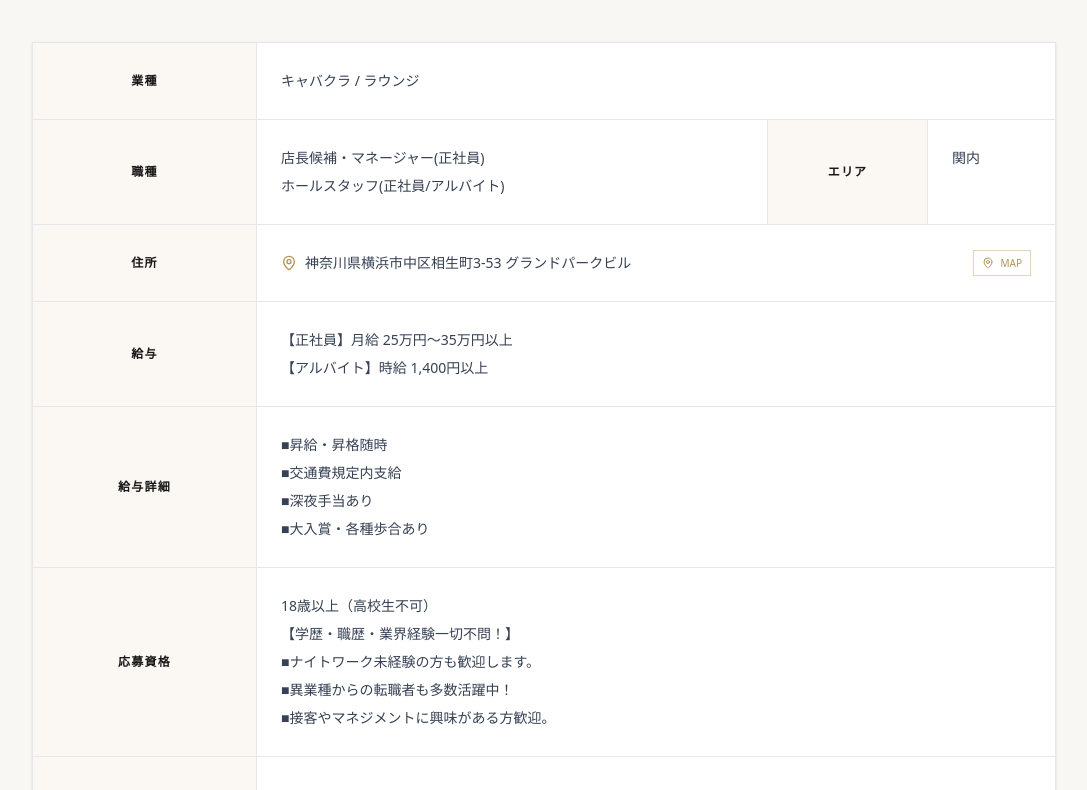
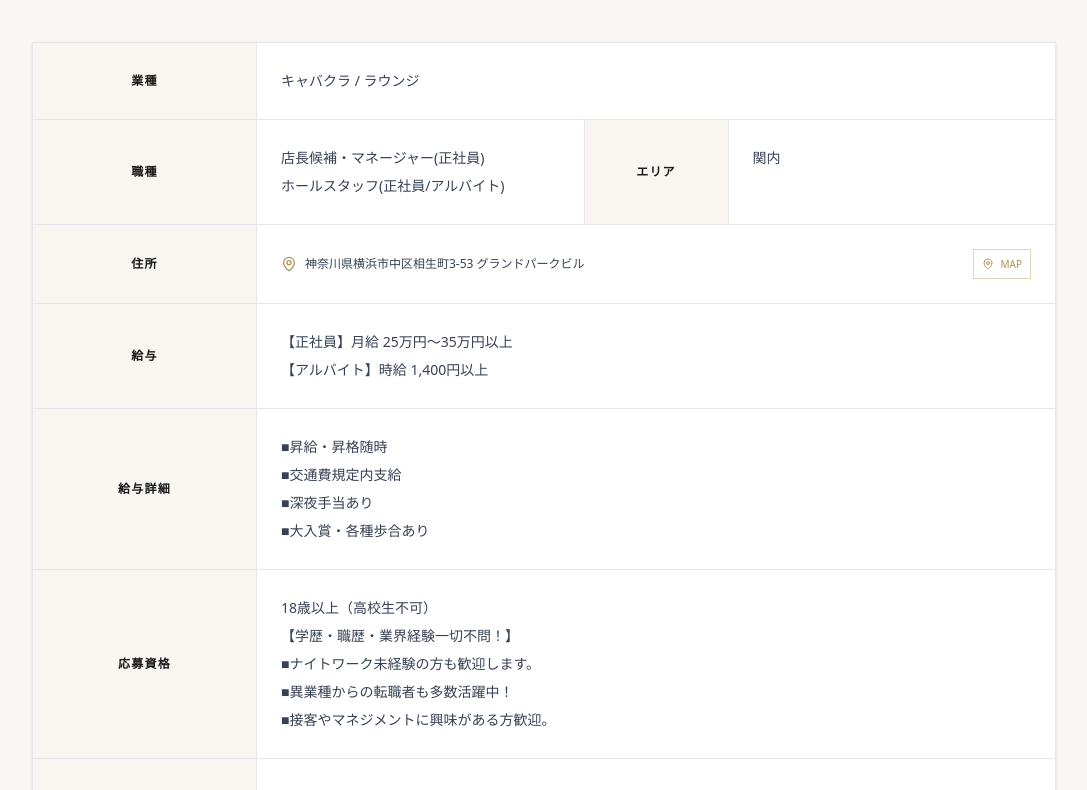
Before and after one commit to SocialBoost1201/Animo, a Next.js app: page /recruit/staff in a window 1280 px wide. Shown: the part 2970-3760 px from the top of the page, without its empty margins (96-1183 px from the left). Built offline with nearby package versions, Linux system fonts and the light colour scheme; no server answers.

Commit message:
fix: improve recruit table mobile responsiveness

```diff
--- a/app/(public)/recruit/cast/page.tsx
+++ b/app/(public)/recruit/cast/page.tsx
@@ -101,15 +101,15 @@ const RECRUIT_DETAILS_DATA: RecruitTableData[] = [
   { label: '業種', value: 'キャバクラ / ラウンジ' },
   { label: '職種', value: 'フロアレディ（キャスト）', subColumn: { label: 'エリア', value: '関内' } },
   { label: '住所', value: (
-    <span className="flex items-center justify-between gap-2 w-full">
-      <span className="flex items-center gap-2">
-        <MapPin className="text-gold w-4 h-4 shrink-0"/>
-        神奈川県横浜市中区相生町3-53 グランドパークビル
+    <span className="flex flex-wrap items-start sm:items-center justify-between gap-2 w-full">
+      <span className="flex items-start gap-2 text-xs leading-relaxed">
+        <MapPin className="text-gold w-4 h-4 shrink-0 mt-0.5"/>
+        <span>神奈川県横浜市中区相生町3-53 グランドパークビル</span>
       </span>
       <a
         href="https://maps.google.com/?q=%E7%A5%9E%E5%A5%88%E5%B7%9D%E7%9C%8C%E6%A8%AA%E6%B5%9C%E5%B8%82%E4%B8%AD%E5%8C%BA%E7%9B%B8%E7%94%9F%E7%94%BA3-53"
         target="_blank" rel="noopener noreferrer"
-        className="flex items-center gap-1 text-[10px] font-serif text-gold border border-gold/40 px-2 py-0.5 hover:bg-gold/10 transition-colors shrink-0"
+        className="inline-flex items-center gap-1 text-[10px] font-serif text-gold border border-gold/40 px-2 py-1 hover:bg-gold/10 transition-colors shrink-0"
       >
         <MapPin className="w-3 h-3" /> MAP
       </a>
--- a/app/(public)/recruit/staff/page.tsx
+++ b/app/(public)/recruit/staff/page.tsx
@@ -97,13 +97,13 @@ const POSITIONS = {
       { label: '業種', value: 'キャバクラ / ラウンジ' },
       { label: '職種', value: '店長候補・マネージャー(正社員)\nホールスタッフ(正社員/アルバイト)', subColumn: { label: 'エリア', value: '関内' } },
       { label: '住所', value: (
-        <span className="flex items-center justify-between gap-2 w-full">
-          <span className="flex items-center gap-2">
-            <MapPin className="text-gold w-4 h-4 shrink-0"/>
-            神奈川県横浜市中区相生町3-53 グランドパークビル
+        <span className="flex flex-wrap items-start sm:items-center justify-between gap-2 w-full">
+          <span className="flex items-start gap-2 text-xs leading-relaxed">
+            <MapPin className="text-gold w-4 h-4 shrink-0 mt-0.5"/>
+            <span>神奈川県横浜市中区相生町3-53 グランドパークビル</span>
           </span>
           <a href="https://maps.google.com/?q=%E7%A5%9E%E5%A5%88%E5%B7%9D%E7%9C%8C%E6%A8%AA%E6%B5%9C%E5%B8%82%E4%B8%AD%E5%8C%BA%E7%9B%B8%E7%94%9F%E7%94%BA3-53" target="_blank" rel="noopener noreferrer"
-            className="flex items-center gap-1 text-[10px] font-serif text-gold border border-gold/40 px-2 py-0.5 hover:bg-gold/10 transition-colors shrink-0">
+            className="inline-flex items-center gap-1 text-[10px] font-serif text-gold border border-gold/40 px-2 py-1 hover:bg-gold/10 transition-colors shrink-0">
             <MapPin className="w-3 h-3" /> MAP
           </a>
         </span>
@@ -179,13 +179,13 @@ const POSITIONS = {
       { label: '業種', value: 'キャバクラ / ラウンジ' },
       { label: '職種', value: 'エスコートレディ（女性アルバイト）', subColumn: { label: 'エリア', value: '関内' } },
       { label: '住所', value: (
-        <span className="flex items-center justify-between gap-2 w-full">
-          <span className="flex items-center gap-2">
-            <MapPin className="text-gold w-4 h-4 shrink-0"/>
-            神奈川県横浜市中区相生町3-53 グランドパークビル
+        <span className="flex flex-wrap items-start sm:items-center justify-between gap-2 w-full">
+          <span className="flex items-start gap-2 text-xs leading-relaxed">
+            <MapPin className="text-gold w-4 h-4 shrink-0 mt-0.5"/>
+            <span>神奈川県横浜市中区相生町3-53 グランドパークビル</span>
           </span>
           <a href="https://maps.google.com/?q=%E7%A5%9E%E5%A5%88%E5%B7%9D%E7%9C%8C%E6%A8%AA%E6%B5%9C%E5%B8%82%E4%B8%AD%E5%8C%BA%E7%9B%B8%E7%94%9F%E7%94%BA3-53" target="_blank" rel="noopener noreferrer"
-            className="flex items-center gap-1 text-[10px] font-serif text-gold border border-gold/40 px-2 py-0.5 hover:bg-gold/10 transition-colors shrink-0">
+            className="inline-flex items-center gap-1 text-[10px] font-serif text-gold border border-gold/40 px-2 py-1 hover:bg-gold/10 transition-colors shrink-0">
             <MapPin className="w-3 h-3" /> MAP
           </a>
         </span>
--- a/components/features/recruit/RecruitTable.tsx
+++ b/components/features/recruit/RecruitTable.tsx
@@ -33,26 +33,51 @@ export function RecruitTable({ title, data, tags }: RecruitTableProps) {
 
       <div className="border border-gray-200 bg-white overflow-hidden shadow-sm">
         {data.map((row, index) => (
-          <div key={index} className={`flex flex-col md:flex-row ${index !== data.length - 1 ? 'border-b border-gray-200' : ''}`}>
-            {/* 1列目 ラベル (モバイル: 上部固定, PC: 左固定幅) */}
-            <div className="bg-[#f4ebe1]/40 md:w-56 shrink-0 flex items-center justify-center p-3 md:p-6 border-b md:border-b-0 md:border-r border-gray-200">
-              <span className="text-xs font-bold tracking-widest text-[#171717]">{row.label}</span>
-            </div>
-            {/* 1列目 値 */}
-            <div className={`p-4 md:p-6 text-xs md:text-sm text-gray-700 font-serif leading-loose ${row.subColumn ? 'md:w-1/2 md:border-r border-gray-200' : 'flex-1'} whitespace-pre-wrap`}>
-              {row.value}
-            </div>
+          <div
+            key={index}
+            className={`border-b border-gray-200 last:border-b-0`}
+          >
+            {/* ─ 通常行（subColumn なし）─ */}
+            {!row.subColumn && (
+              <div className="flex flex-col sm:flex-row">
+                {/* ラベル */}
+                <div className="bg-[#f4ebe1]/50 sm:w-44 md:w-56 shrink-0 flex items-center justify-center px-4 py-3 border-b sm:border-b-0 sm:border-r border-gray-200">
+                  <span className="text-xs font-bold tracking-widest text-foreground text-center">
+                    {row.label}
+                  </span>
+                </div>
+                {/* 値 */}
+                <div className="flex-1 p-4 md:p-6 text-xs md:text-sm text-gray-700 font-serif leading-loose whitespace-pre-wrap min-w-0">
+                  {row.value}
+                </div>
+              </div>
+            )}
 
-            {/* 2列目 (職種・エリアのような分割用) */}
+            {/* ─ 2分割行（subColumn あり）─ */}
             {row.subColumn && (
               <>
-                {/* 2列目 ラベル */}
-                <div className="bg-[#f4ebe1]/40 md:w-40 shrink-0 flex items-center justify-center p-3 border-y md:border-y-0 md:border-r border-gray-200">
-                  <span className="text-xs font-bold tracking-widest text-[#171717]">{row.subColumn.label}</span>
-                </div>
-                {/* 2列目 値 */}
-                <div className="p-4 md:p-6 text-xs md:text-sm text-gray-700 font-serif leading-loose flex-1 whitespace-pre-wrap">
-                  {row.subColumn.value}
+                {/* PC: 1行で4セル / スマホ: 主項目を上、サブ項目を下に */}
+                <div className="flex flex-col sm:flex-row">
+                  {/* メインラベル */}
+                  <div className="bg-[#f4ebe1]/50 sm:w-44 md:w-56 shrink-0 flex items-center justify-center px-4 py-3 border-b sm:border-b-0 sm:border-r border-gray-200">
+                    <span className="text-xs font-bold tracking-widest text-foreground text-center">
+                      {row.label}
+                    </span>
+                  </div>
+                  {/* メイン値 */}
+                  <div className="flex-1 p-4 md:p-6 text-xs md:text-sm text-gray-700 font-serif leading-loose whitespace-pre-wrap min-w-0 border-b sm:border-b-0 sm:border-r border-gray-200">
+                    {row.value}
+                  </div>
+                  {/* サブラベル */}
+                  <div className="bg-[#f4ebe1]/50 sm:w-28 md:w-36 shrink-0 flex items-center justify-center px-4 py-3 border-b sm:border-b-0 sm:border-r border-gray-200">
+                    <span className="text-xs font-bold tracking-widest text-foreground text-center">
+                      {row.subColumn.label}
+                    </span>
+                  </div>
+                  {/* サブ値 */}
+                  <div className="flex-1 p-4 md:p-6 text-xs md:text-sm text-gray-700 font-serif leading-loose whitespace-pre-wrap min-w-0">
+                    {row.subColumn.value}
+                  </div>
                 </div>
               </>
             )}
@@ -62,11 +87,11 @@ export function RecruitTable({ title, data, tags }: RecruitTableProps) {
 
       {/* Tags */}
       {tags && tags.length > 0 && (
-        <div className="mt-8 flex flex-wrap gap-2 md:gap-3 justify-center">
+        <div className="mt-6 flex flex-wrap gap-2 justify-center">
           {tags.map((tag, i) => (
             <span
               key={i}
-              className={`text-[10px] md:text-xs font-serif luxury-tracking px-4 py-2.5 text-center min-w-[100px] rounded-sm transition-colors ${
+              className={`text-[11px] font-serif luxury-tracking px-3 py-2 text-center rounded-sm transition-colors ${
                 tag.active
                   ? 'bg-[#8c7a6b] text-white shadow-sm'
                   : 'bg-gray-100 text-gray-400 border border-gray-200/60'
```
